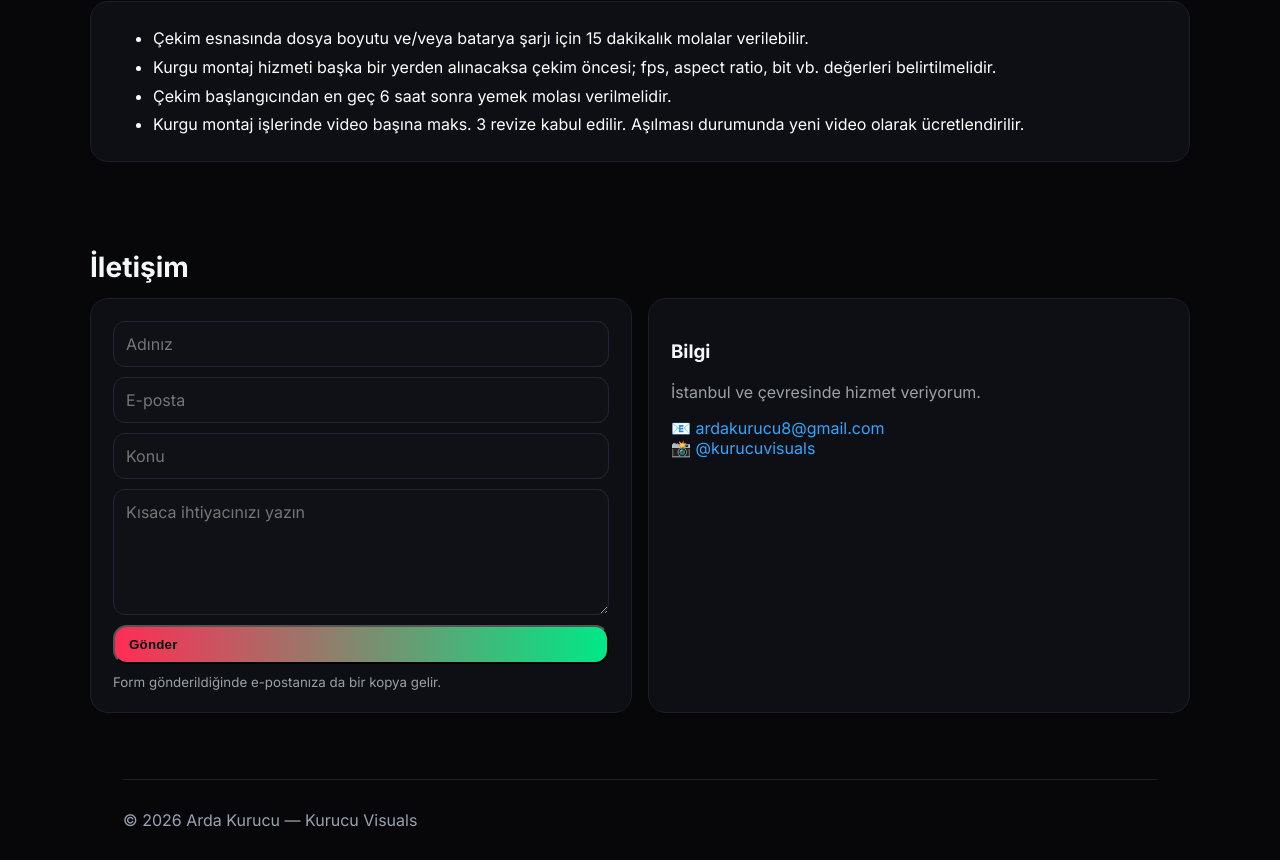
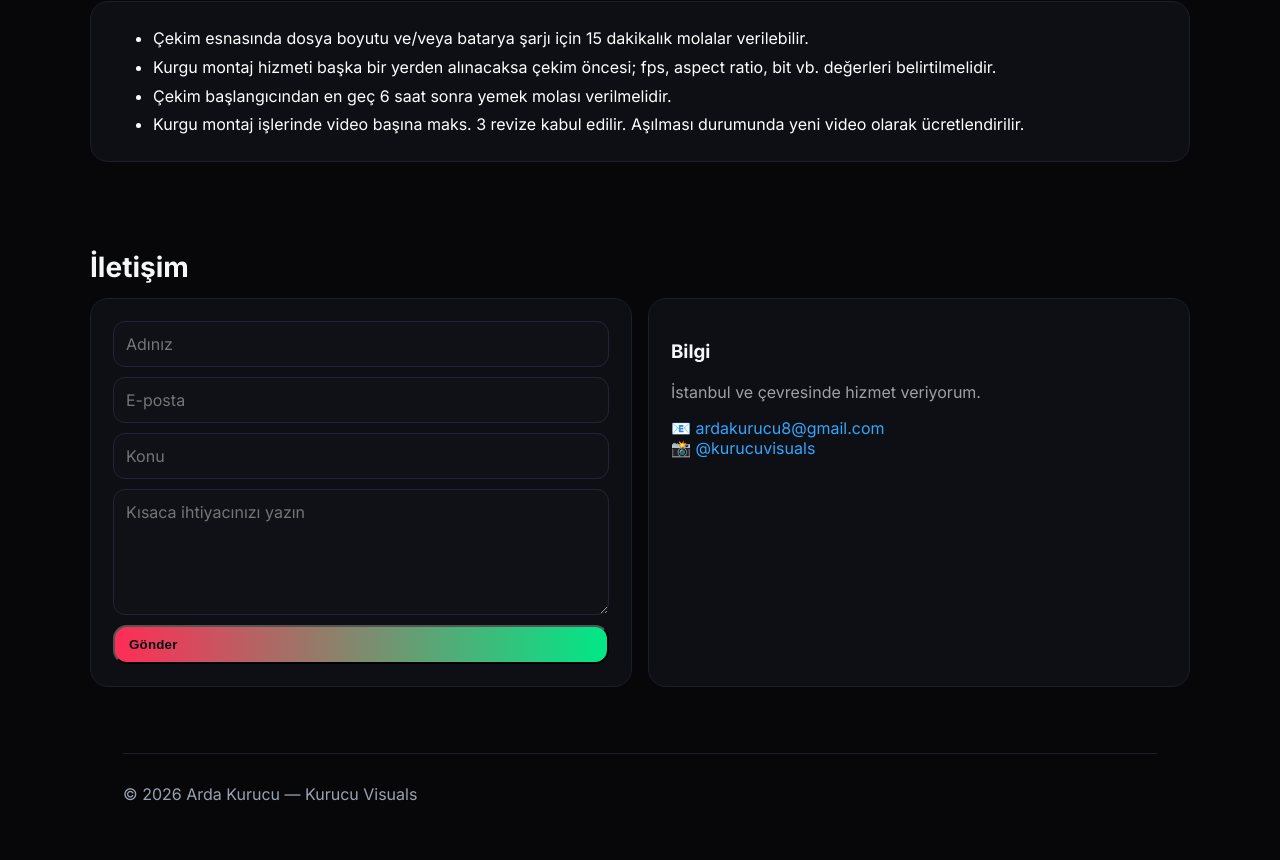
Before and after one commit to tunakurucu/portfolio, a plain HTML site: page index.html in a window 1280 px wide. Shown: the part 2968-3828 px from the top of the page. After the commit the page ends 3802 px from the top, so only its background shows below. Drawn offline with Linux system fonts and the light colour scheme.

Commit message:
commit3 form

```diff
--- a/index.html
+++ b/index.html
@@ -345,7 +345,6 @@
           <input name="subject" placeholder="Konu">
           <textarea name="message" rows="5" placeholder="Kısaca ihtiyacınızı yazın" required></textarea>
           <button class="btn" type="submit">Gönder</button>
-          <small class="muted">Form gönderildiğinde e-postanıza da bir kopya gelir.</small>
         </form>
         <div class="card">
           <h3>Bilgi</h3>
```
